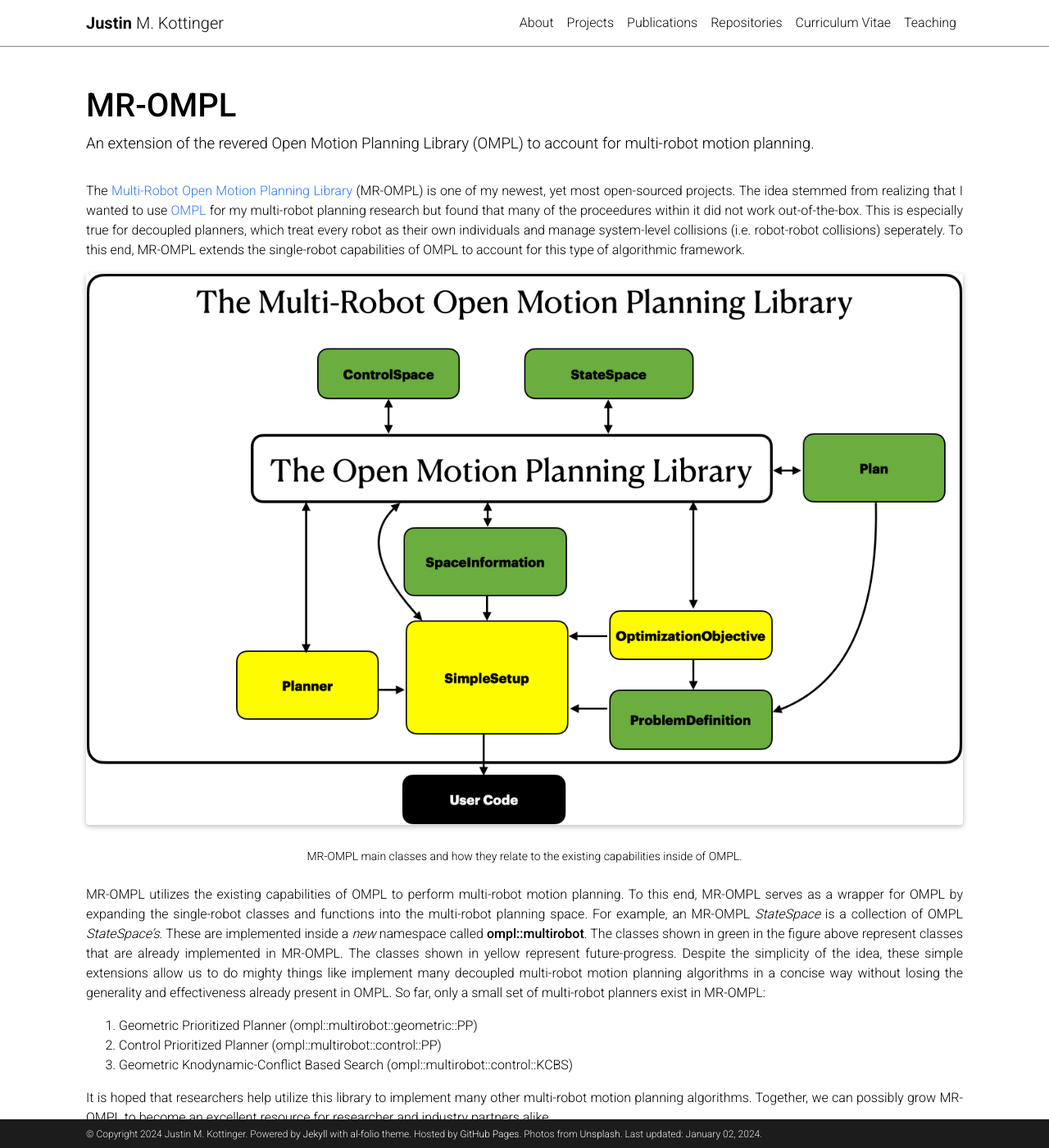
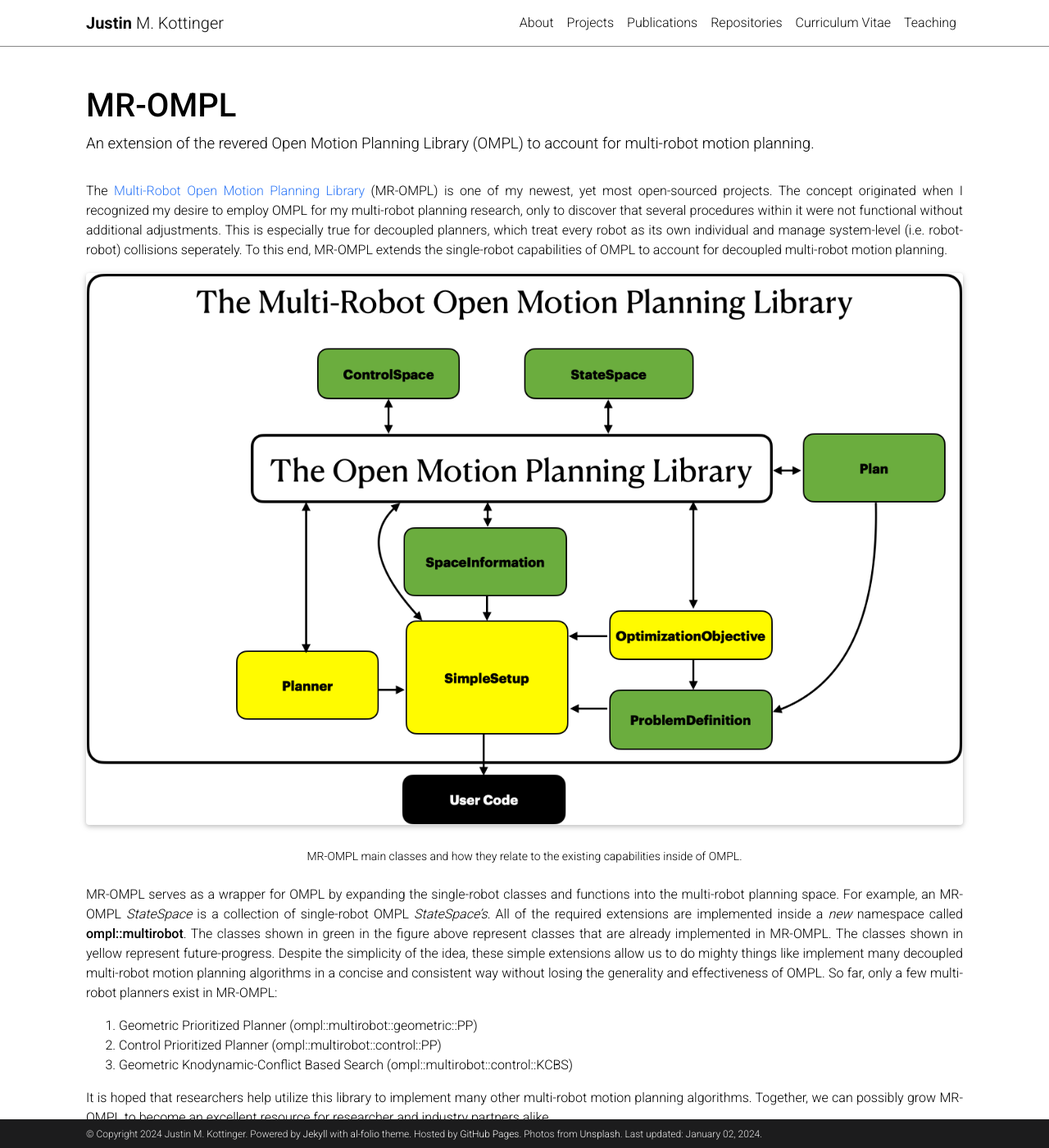
Before and after one commit to JustinKottinger/PersonalWebsite, a Jekyll site: the page built from _projects/MR-OMPL.md, in a window 1280 px wide and 1400 px high. Shown: the whole window at 82% size. Built offline with Jekyll 4.4.1, drawn with Linux system fonts in a browser that asks for light colours; full-size pictures stand in for the smaller copies a plugin makes; comment, search, counter and statistics services are not loaded; a style sheet for code colours, icons or effects is not loaded.

Commit message:
minor edits upon seeing it live

```diff
--- a/_includes/selected_papers.html
+++ b/_includes/selected_papers.html
@@ -1,5 +1,5 @@
 
           <div class="publications">
-            <h2>Selected Publications</h2>
+            <h2>Notable Publications</h2>
             {% bibliography -f papers -q @*[selected=true]* %}
           </div>
--- a/_projects/MR-OMPL.md
+++ b/_projects/MR-OMPL.md
@@ -7,7 +7,7 @@ importance: 1
 category: Work
 ---
 
-The [Multi-Robot Open Motion Planning Library](https://github.com/aria-systems-group/Multi-Robot-OMPL) (MR-OMPL) is one of my newest, yet most open-sourced projects. The idea stemmed from realizing that I wanted to use [OMPL](https://ompl.kavrakilab.org/) for my multi-robot planning research but found that many of the proceedures within it did not work out-of-the-box. This is especially true for decoupled planners, which treat every robot as their own individuals and manage system-level collisions (i.e. robot-robot collisions) seperately. To this end, MR-OMPL extends the single-robot capabilities of OMPL to account for this type of algorithmic framework.
+The [Multi-Robot Open Motion Planning Library](https://github.com/aria-systems-group/Multi-Robot-OMPL) (MR-OMPL) is one of my newest, yet most open-sourced projects. The concept originated when I recognized my desire to employ OMPL for my multi-robot planning research, only to discover that several procedures within it were not functional without additional adjustments. This is especially true for decoupled planners, which treat every robot as its own individual and manage system-level (i.e. robot-robot) collisions seperately. To this end, MR-OMPL extends the single-robot capabilities of OMPL to account for decoupled multi-robot motion planning.
 
 <div class="row">
     <div class="col-sm mt-3 mt-md-0">
@@ -18,7 +18,7 @@ The [Multi-Robot Open Motion Planning Library](https://github.com/aria-systems-g
     MR-OMPL main classes and how they relate to the existing capabilities inside of OMPL.
 </div>
 
-MR-OMPL utilizes the existing capabilities of OMPL to perform multi-robot motion planning. To this end, MR-OMPL serves as a wrapper for OMPL by expanding the single-robot classes and functions into the multi-robot planning space. For example, an MR-OMPL *StateSpace* is a collection of OMPL *StateSpace's*. These are implemented inside a *new* namespace called __ompl::multirobot__. The classes shown in green in the figure above represent classes that are already implemented in MR-OMPL. The classes shown in yellow represent future-progress. Despite the simplicity of the idea, these simple extensions allow us to do mighty things like implement many decoupled multi-robot motion planning algorithms in a concise way without losing the generality and effectiveness already present in OMPL. So far, only a small set of multi-robot planners exist in MR-OMPL:
+MR-OMPL serves as a wrapper for OMPL by expanding the single-robot classes and functions into the multi-robot planning space. For example, an MR-OMPL *StateSpace* is a collection of single-robot OMPL *StateSpace's*. All of the required extensions are implemented inside a *new* namespace called __ompl::multirobot__. The classes shown in green in the figure above represent classes that are already implemented in MR-OMPL. The classes shown in yellow represent future-progress. Despite the simplicity of the idea, these simple extensions allow us to do mighty things like implement many decoupled multi-robot motion planning algorithms in a concise and consistent way without losing the generality and effectiveness of OMPL. So far, only a few multi-robot planners exist in MR-OMPL:
 
 1. Geometric Prioritized Planner (ompl::multirobot::geometric::PP)
 2. Control Prioritized Planner (ompl::multirobot::control::PP)
```
Also changed, not shown: _pages/about.md (+1 -4 lines).
